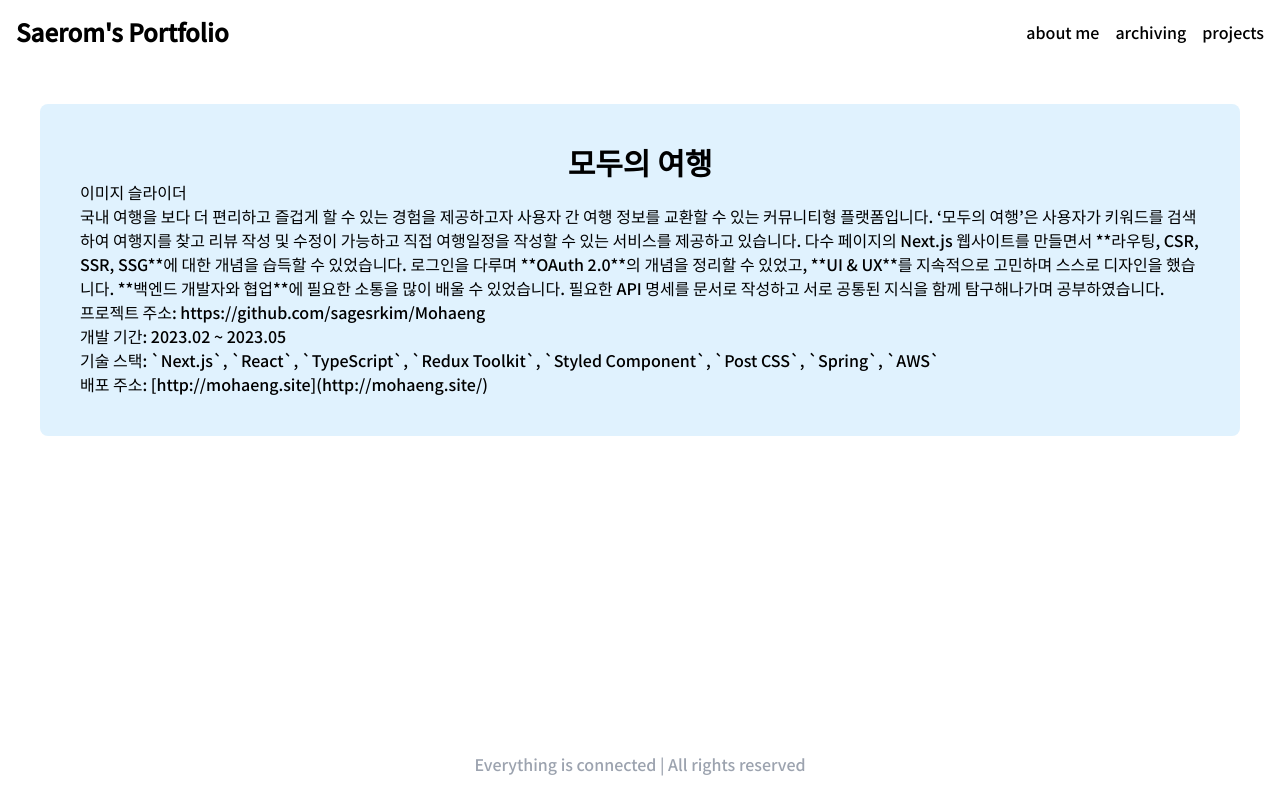
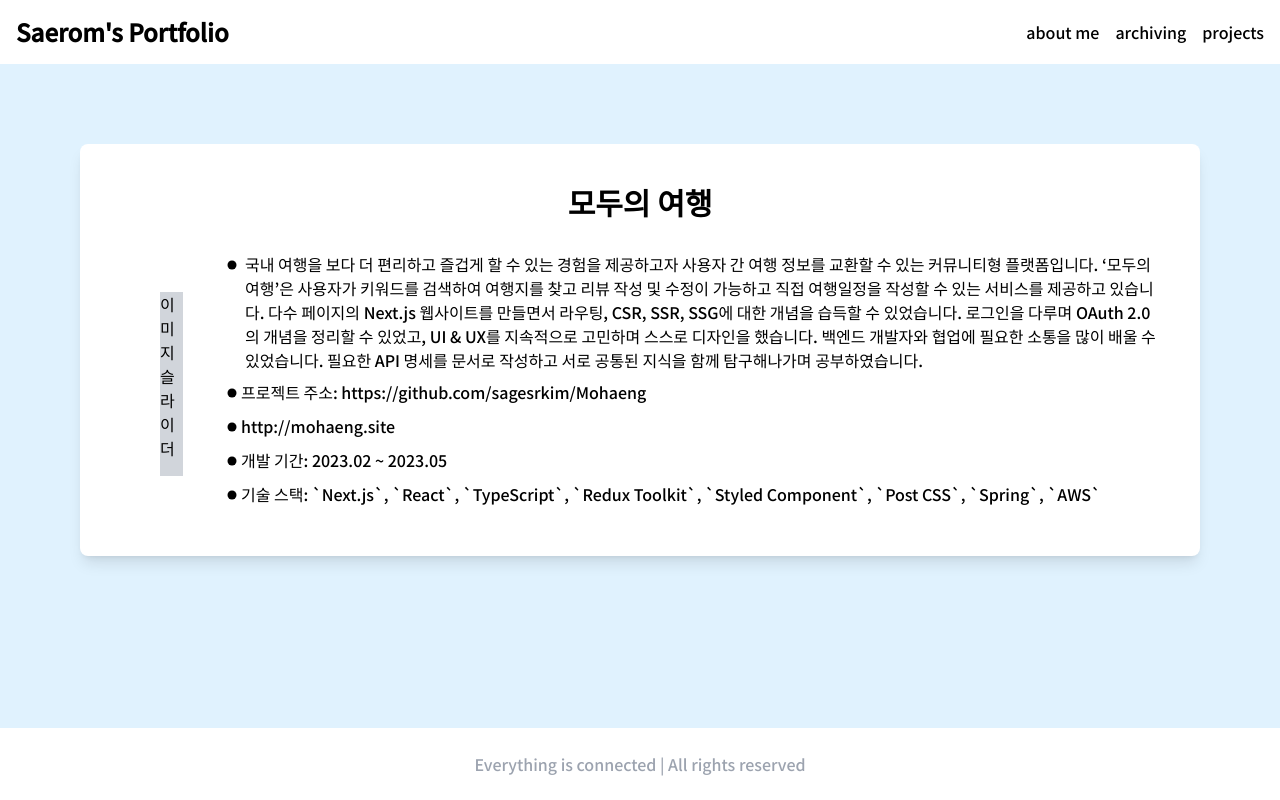
Before and after one commit to sagesrkim/blog, a Next.js app: page /projects in a window 1280 px wide. Built offline with nearby package versions, Linux system fonts and the light colour scheme.

Commit message:
Feat: 프로젝트 기본 구성 구현

```diff
--- a/src/app/projects/page.tsx
+++ b/src/app/projects/page.tsx
@@ -1,31 +1,71 @@
+import { GoDotFill } from "react-icons/go";
+
 export default function ProjectPage() {
+  const DIV_CLASS = "flex flex-row mb-2";
+  const SPAN_CLASS = "my-1 mr-1 text-lg text-center";
   return (
-    <section className="w-full">
-      <main>
-        <div className="m-10 p-10 bg-sky-100 rounded-lg">
-          <h3 className="text-3xl text-center font-bold">모두의 여행</h3>
-          <div>이미지 슬라이더</div>
+    <>
+      <section className="w-full h-full p-20 bg-sky-100 flex flex-col">
+        <main className="justify-center items-center">
+          <div className="p-10 bg-white rounded-lg shadow-lg">
+            <h3 className="text-3xl text-center font-bold mb-8">모두의 여행</h3>
+            <div className="flex flex-row justify-between">
+              {" "}
+              <div className="w-300 h-200 m-10 bg-gray-300">
+                <p>이미지 슬라이더 </p>
+              </div>
+              <div>
+                <div className="flex flex-row mb-2">
+                  <span>
+                    <GoDotFill className="my-1 mr-1 text-lg text-center" />
+                  </span>
                   <p>
-            국내 여행을 보다 더 편리하고 즐겁게 할 수 있는 경험을 제공하고자
-            사용자 간 여행 정보를 교환할 수 있는 커뮤니티형 플랫폼입니다.
-            ‘모두의 여행’은 사용자가 키워드를 검색하여 여행지를 찾고 리뷰 작성
-            및 수정이 가능하고 직접 여행일정을 작성할 수 있는 서비스를 제공하고
-            있습니다. 다수 페이지의 Next.js 웹사이트를 만들면서 **라우팅, CSR,
-            SSR, SSG**에 대한 개념을 습득할 수 있었습니다. 로그인을 다루며
-            **OAuth 2.0**의 개념을 정리할 수 있었고, **UI & UX**를 지속적으로
-            고민하며 스스로 디자인을 했습니다. **백엔드 개발자와 협업**에 필요한
-            소통을 많이 배울 수 있었습니다. 필요한 API 명세를 문서로 작성하고
-            서로 공통된 지식을 함께 탐구해나가며 공부하였습니다.
+                    국내 여행을 보다 더 편리하고 즐겁게 할 수 있는 경험을
+                    제공하고자 사용자 간 여행 정보를 교환할 수 있는 커뮤니티형
+                    플랫폼입니다. ‘모두의 여행’은 사용자가 키워드를 검색하여
+                    여행지를 찾고 리뷰 작성 및 수정이 가능하고 직접 여행일정을
+                    작성할 수 있는 서비스를 제공하고 있습니다. 다수 페이지의
+                    Next.js 웹사이트를 만들면서 라우팅, CSR, SSR, SSG에 대한
+                    개념을 습득할 수 있었습니다. 로그인을 다루며 OAuth 2.0의
+                    개념을 정리할 수 있었고, UI & UX를 지속적으로
+                    고민하며 스스로 디자인을 했습니다. 백엔드 개발자와 협업에
+                    필요한 소통을 많이 배울 수 있었습니다. 필요한 API 명세를
+                    문서로 작성하고 서로 공통된 지식을 함께 탐구해나가며
+                    공부하였습니다.
                   </p>
+                </div>
+                <div className="flex flex-row mb-2">
+                  <span>
+                    <GoDotFill className="my-1 text-lg text-center" />
+                  </span>
                   <p>프로젝트 주소: https://github.com/sagesrkim/Mohaeng</p>
+                </div>
+                <div className="flex flex-row mb-2">
+                  <span>
+                    <GoDotFill className="my-1 text-lg text-center" />
+                  </span>
+                  <a href="http://mohaeng.site">http://mohaeng.site</a>
+                </div>
+                <div className="flex flex-row mb-2">
+                  <span>
+                    <GoDotFill className="my-1 text-lg text-center" />
+                  </span>
                   <p>개발 기간: 2023.02 ~ 2023.05</p>
+                </div>
+                <div className="flex flex-row mb-2">
+                  <span>
+                    <GoDotFill className="my-1 text-lg text-center" />
+                  </span>
                   <p>
-            기술 스택: `Next.js`, `React`, `TypeScript`, `Redux Toolkit`,
-            `Styled Component`, `Post CSS`, `Spring`, `AWS`
+                    기술 스택: `Next.js`, `React`, `TypeScript`, `Redux
+                    Toolkit`, `Styled Component`, `Post CSS`, `Spring`, `AWS`
                   </p>
-          <p> 배포 주소: [http://mohaeng.site](http://mohaeng.site/)</p>
+                </div>
+              </div>
+            </div>
           </div>
         </main>
       </section>
+    </>
   );
 }
```
Lines whose indentation alone changed are shown as unchanged.
